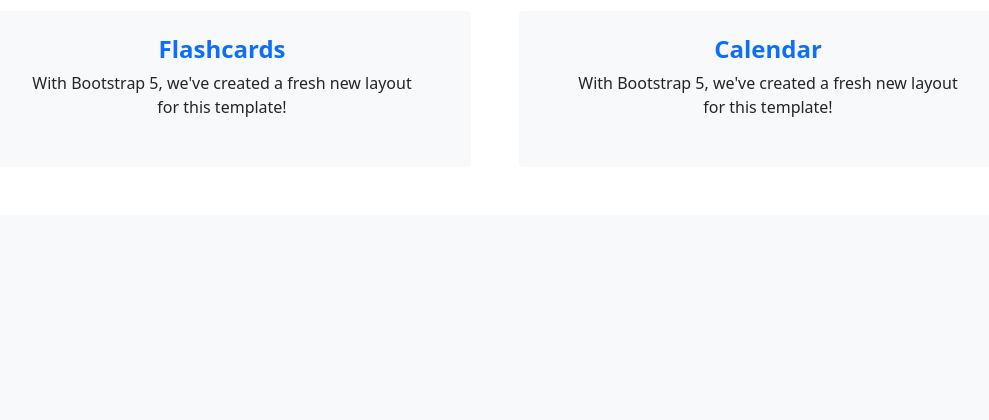
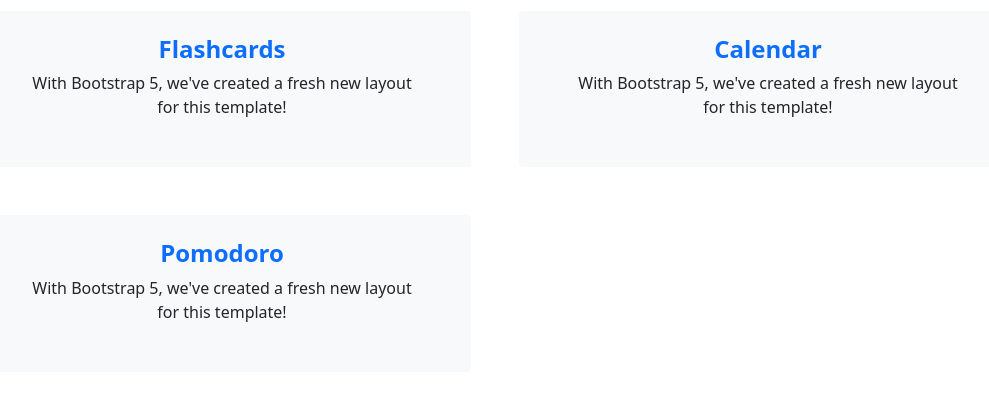
Before and after one commit to shohinsan/sjsu_cmpe_131, a Flask app: page / in a window 1280 px wide. Shown: the part 907-1327 px from the top of the page, without its empty margins (145-1134 px from the left). Before the commit the page ends 1024 px from the top, so only its background shows below. Run offline with Flask 2, Linux system fonts and the light colour scheme; some libraries are stand-ins or nearby versions.

Commit message:
installed and implemented itsdangerous(token) and flask_mail(reset) libraries

```diff
--- a/alpha/projectdir/routes.py
+++ b/alpha/projectdir/routes.py
@@ -1,9 +1,9 @@
-from flask import render_template, url_for, redirect, flash
-
-from projectdir import app, database, bcrypt
-from projectdir.forms import RegistrationForm, LoginForm
+from flask import render_template, url_for, redirect, flash, request, session
+from projectdir import app, database, bcrypt, mail
+from projectdir.forms import RegistrationForm, LoginForm, ResetRequestForm, ResetPasswordForm
 from projectdir.models import User
-from flask_login import login_user, logout_user, current_user,login_required
+from flask_login import login_user, logout_user, current_user, login_required
+from flask_mail import Message
 
 
 @app.route('/')
@@ -30,7 +30,7 @@ def login():
     form = LoginForm()
     if form.validate_on_submit():
         user = User.query.filter_by(email=form.email.data).first()
-        if user and bcrypt.check_password_hash(user.password,form.password.data):
+        if user and bcrypt.check_password_hash(user.password, form.password.data):
             login_user(user)
             flash(f'Login successful for {form.email.data}', category='success')
             return redirect(url_for('account'))
@@ -38,6 +38,7 @@ def login():
             flash(f'Login unsuccessful for {form.email.data}', category='danger')
             return redirect(url_for('homepage'))
     return render_template('login.html', title='Login', form=form)
+
 
 @app.route('/logout')
 def logout():
@@ -86,8 +87,85 @@ def finder():
 @app.route('/time')
 def time():
     # create Blocks
-    # visuale blocks
+    # visualize blocks
     return render_template('time.html', title='Time Share')
+
+
+def send_mail(user):
+    token = user.get_token()
+    msg = Message('Password Reset Request', recipients=[user.email], sender='noreply@scholarrabbit.com')
+    msg.body = f''' To reset your password. Please follow the link below
+
+    {url_for('reset_token', token=token, _external=True)}
+
+    If you didn't send a password reset request. Please ignore this message.
+
+    '''
+    mail.send(msg)
+
+
+@app.route('/reset_password', methods=['GET', 'POST'])
+def reset_request():
+    form = ResetRequestForm()
+    if form.validate_on_submit():
+        user = User.query.filter_by(email=form.email.data).first()
+        if user:
+            send_mail(user)
+            flash('Reset request sent. Check your mail', 'success')
+            return redirect(url_for('login'))
+    return render_template('reset_request.html', title="Reset Request", form=form)
+
+
+@app.route('/reset_password/<token>', methods=['GET', 'POST'])
+def reset_token(token):
+    user = User.verify_token(token)
+    if user is None:
+        flash('That is invalid token or expired. Please try again.', 'warning')
+        return redirect(url_for('reset_request'))
+
+    form = ResetPasswordForm()
+    if form.validate_on_submit():
+        hashed_password = bcrypt.generate_password_hash(form.password.data).decode('utf-8')
+        user.password = hashed_password
+        database.session.commit()
+        flash('Password changed! Please login!', 'success')
+        return redirect(url_for('login'))
+    return render_template('change_password.html', title="Change Password", legend="Change Password", form=form)
+
+
+#
+# @app.route('/pomodoro', methods=["GET", "POST"])
+# @login_required
+# def pomodoro():
+#     session['login'] = False
+#     if request.method == 'POST':
+#         inputTimerTarget = request.form['pomodoroInterval']
+#         inputBreakTarget = request.form['breakInterval']
+#
+#         # convert times to minutes:
+#         timerTarget = inputTimerTarget[3:]
+#         breakTarget = inputBreakTarget[3:]
+#
+#         # save timer intervals for logged in user
+#         newTimerDetails = TimerDetails(pomodoro_interval=timerTarget,
+#                                        break_interval=breakTarget)
+#         database.session.add(newTimerDetails)
+#         database.session.commit()
+#
+#     else:
+#         timerDetails = TimerDetails.query.filter_by(username=current_user.username).first()
+#         if (timerDetails):
+#             inputTimerTarget = ('00:' + str(timerDetails.pomodoro_interval))
+#             inputBreakTarget = ('00:' + str(timerDetails.break_interval))
+#             return render_template('pomodoro.html', timerTarget=timerDetails.pomodoro_interval,
+#                                    breakTarget=timerDetails.break_interval,
+#                                    inputTimerTarget=inputTimerTarget,
+#                                    inputBreakTarget=inputBreakTarget)
+#         else:
+#             timerTarget = '25'
+#             breakTarget = '5'
+#             return render_template('pomodoro.html', timerTarget=timerTarget, breakTarget=breakTarget,
+#                                    inputTimerTarget=timerTarget, inputBreakTarget=breakTarget)
 
 
 @app.route('/calendar')
--- a/alpha/projectdir/templates/homepage.html
+++ b/alpha/projectdir/templates/homepage.html
@@ -68,6 +68,20 @@
                         </div>
                     </div>
                 </div>
+
+                    <div class="col-lg-6 col-xxl-4 mb-5">
+                    <div class="card bg-light border-0 h-100">
+                        <div class="card-body text-center p-4 p-lg-5 pt-0 pt-lg-0">
+                            <div class="feature bg-primary bg-gradient text-white rounded-3 mb-4 mt-n4"><i
+                                    class="bi bi-bootstrap"></i></div>
+                            <a href='/pomodoro'><h2 class="fs-4 fw-bold">Pomodoro</h2></a>
+                            <p class="mb-0">With Bootstrap 5, we've created a fresh new layout for this template!</p>
+                        </div>
+                    </div>
+                </div>
+
+
+
             </div>
         </div>
     </section>
--- a/alpha/projectdir/templates/layouts.html
+++ b/alpha/projectdir/templates/layouts.html
@@ -101,6 +101,15 @@
 {% block profile_content %}
 {% endblock profile_content %}
 
+{% block pomodoro_content %}
+{% endblock pomodoro_content %}
+
+{% block reset_request %}
+{% endblock reset_request %}
+
+{% block content %}
+{% endblock content %}
+
 
 <!-- Bootstrap JS and dependencies-->
 <script src="https://cdn.jsdelivr.net/npm/bootstrap@5.1.1/dist/js/bootstrap.bundle.min.js"
--- a/alpha/projectdir/templates/login.html
+++ b/alpha/projectdir/templates/login.html
@@ -1,4 +1,5 @@
 {% extends 'layouts.html' %}
+
 {% block login_content %}
 
     <div class="container w-50">
@@ -37,6 +38,7 @@
                 {{ form.remember_me() }}
                 {{ form.remember_me.label(class="form-control-label") }}
                 {{ form.submit(class='btn btn-primary') }}
+                <a href="{{ url_for('reset_request')}}">Forgot password?</a>
             </div>
 
         </form>
```
Also changed, not shown: alpha/projectdir/__init__.py (+9 -3 lines), alpha/projectdir/forms.py (+18 -0 lines), alpha/projectdir/models.py (+17 -2 lines), alpha/projectdir/database/notetaking.db.
